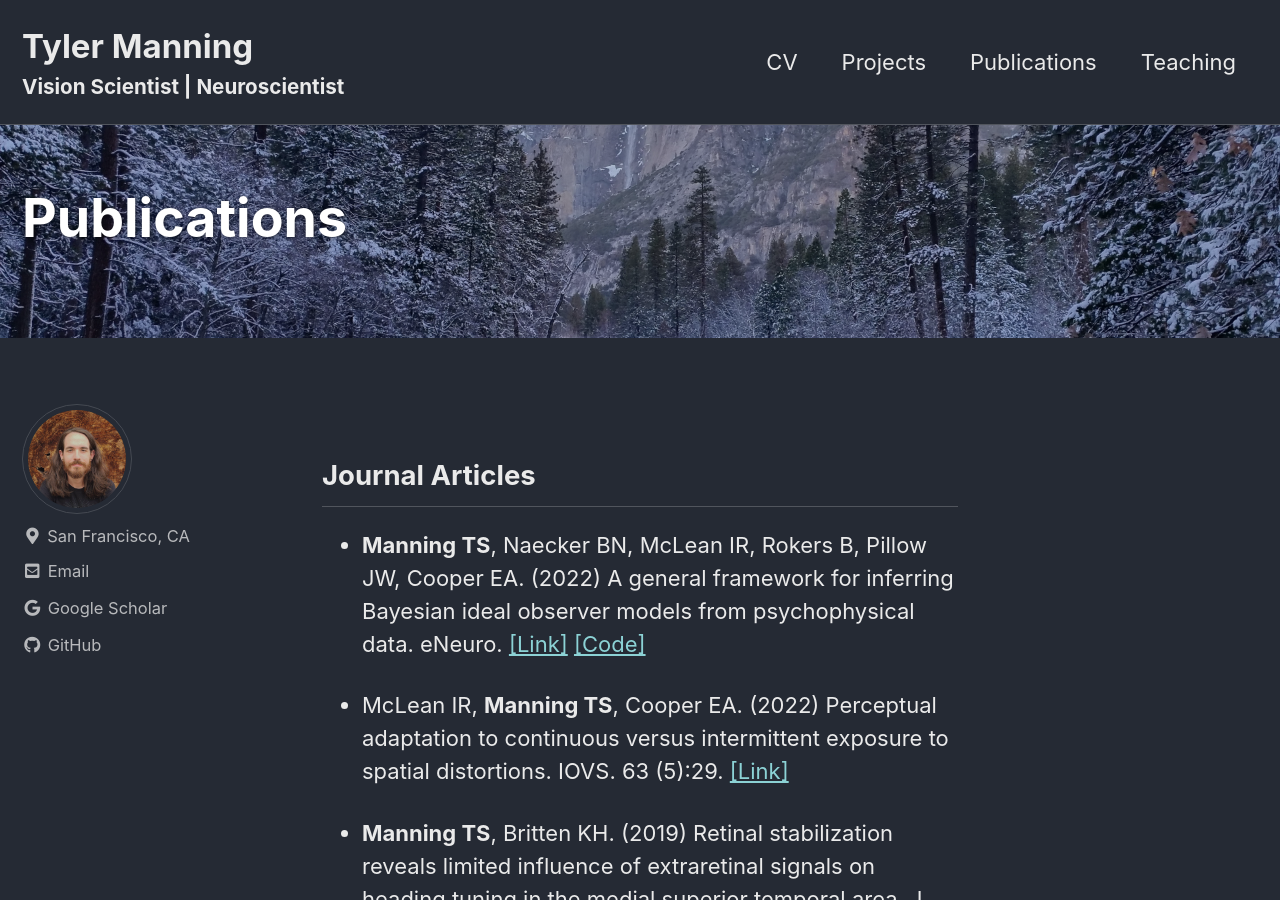
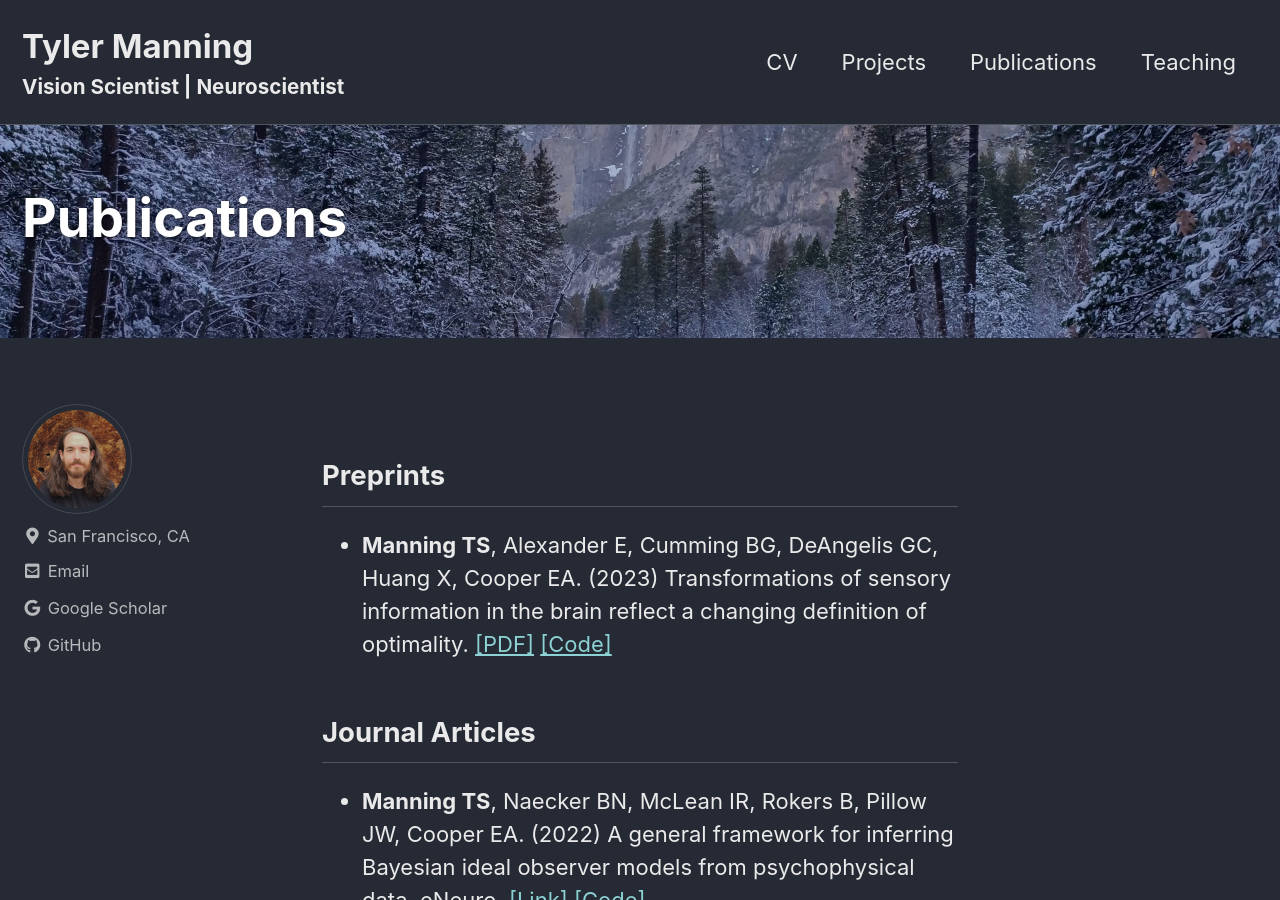
Before and after one commit to tsmanning/tsmanning.github.io, a Jekyll site: the page built from _pages/publications.md, in a window 1280 px wide and 900 px high. Built offline with Jekyll 4.4.1, drawn with Linux system fonts in a browser that asks for light colours; cached includes are drawn as plain includes.

Commit message:
adding preprint

```diff
--- a/_pages/publications.md
+++ b/_pages/publications.md
@@ -7,6 +7,10 @@ header:
   overlay_filter: "0.15"
   overlay_image: /assets/images/yosemiteValley2015.jpg
 ---
+
+## Preprints
+- **Manning TS**, Alexander E, Cumming BG, DeAngelis GC, Huang X, Cooper EA. (2023) Transformations of sensory
+information in the brain reflect a changing definition of optimality. [\[PDF\]](/files/Manningetal2023_InfoTransfoms.pdf) [\[Code\]](https://github.com/tsmanning/DisparityInfoProject)
 
 ## Journal Articles
 - **Manning TS**, Naecker BN, McLean IR, Rokers B, Pillow JW, Cooper EA. (2022) A general framework for
```
Also changed, not shown: 1 other file.
